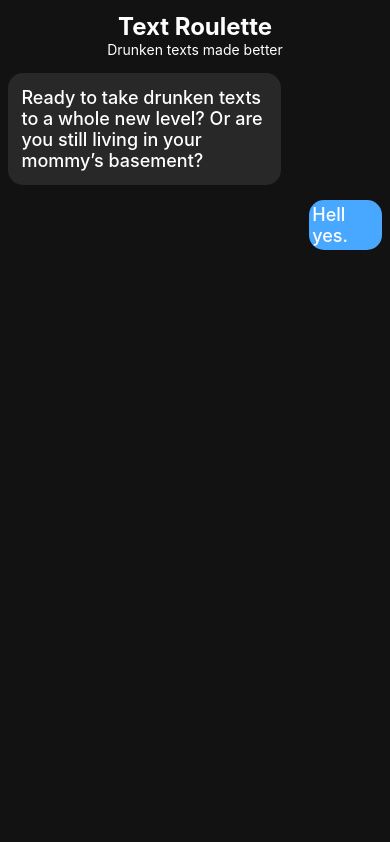
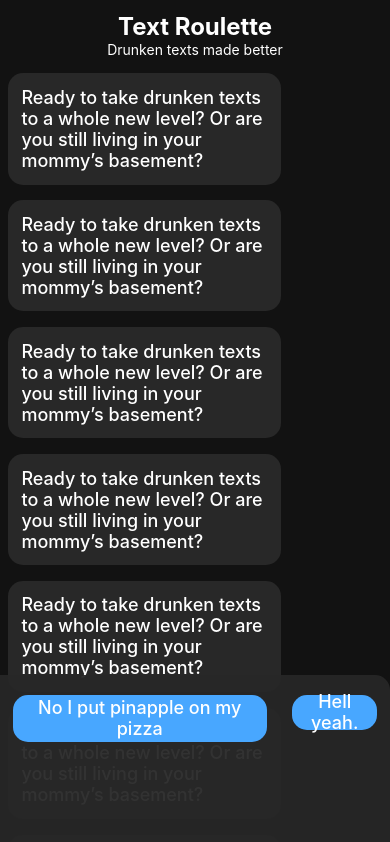
Before and after one commit to seanroades/textRoulette, a React Native app: screen / in a window 390 px wide. Built offline with nearby package versions, Linux system fonts and the light colour scheme.

Commit message:
scrollable UI

```diff
--- a/App.tsx
+++ b/App.tsx
@@ -1,19 +1,56 @@
 import { StatusBar } from 'expo-status-bar';
-import React, { useEffect, useState }from 'react';
-import { StyleSheet, Text, Share, SafeAreaView, View, Button } from 'react-native';
+import React,
+  {
+    useEffect,
+    useState,
+  } from 'react';
+import {
+    ScrollView,
+    ScrollViewProps,
+    Text,
+    SafeAreaView,
+    View
+  } from 'react-native';
 import Roulette from './Roulette'
 import styles from './Styles'
 import * as Contacts from 'expo-contacts';
 import TextMessage from './Components/Texts'
+import TextResponse from './Components/ResponseText'
 
 export default function App() {
-
   return (
     <SafeAreaView style={styles.bg}>
-      <View style={{paddingTop: '3%'}}>
+      <StatusBar style="light" />
+
+      <View style={{paddingTop: '3%', marginBottom: '4%'}}>
         <Text style={styles.largeHeaderText}>Text Roulette</Text>
         <Text style={styles.smallHeaderText}>Drunken texts made better</Text>
       </View>
+      <ScrollView>
+        <TextMessage
+          message={"Ready to take drunken texts to a whole new level? Or are you still living in your mommy’s basement?"}
+          fromTextRoulette={true}
+        />
+        <TextMessage
+          message={"Ready to take drunken texts to a whole new level? Or are you still living in your mommy’s basement?"}
+          fromTextRoulette={true}
+        />
+        <TextMessage
+          message={"Ready to take drunken texts to a whole new level? Or are you still living in your mommy’s basement?"}
+          fromTextRoulette={true}
+        />
+        <TextMessage
+          message={"Ready to take drunken texts to a whole new level? Or are you still living in your mommy’s basement?"}
+          fromTextRoulette={true}
+        />
+        <TextMessage
+          message={"Ready to take drunken texts to a whole new level? Or are you still living in your mommy’s basement?"}
+          fromTextRoulette={true}
+        />
+        <TextMessage
+          message={"Ready to take drunken texts to a whole new level? Or are you still living in your mommy’s basement?"}
+          fromTextRoulette={true}
+        />
         <TextMessage
           message={"Ready to take drunken texts to a whole new level? Or are you still living in your mommy’s basement?"}
           fromTextRoulette={true}
@@ -22,8 +59,19 @@ export default function App() {
           message={"Hell yes."}
           fromTextRoulette={false}
         />
+        <TextMessage
+          message={"Ready to take drunken texts to a whole new level? Or are you still living in your mommy’s basement?"}
+          fromTextRoulette={true}
+        />
+        <View style={{height: 200, backgroundColor: '#121212'}}></View>
+      </ScrollView>
+      <View style={styles.mockKeyboard}>
+        <View style={{flexDirection: "row", justifyContent: 'space-around', paddingTop: '5%'}}>
+          <TextResponse message="No I put pinapple on my pizza" />
+          <TextResponse message="Hell yeah." />
+        </View>
+      </View>
       {/* <Roulette /> */}
-      <StatusBar style="light" />
     </SafeAreaView>
   );
 }
--- /dev/null
+++ b/Components/ResponseText.tsx
@@ -0,0 +1,27 @@
+import styles from '../Styles'
+import { View, Text, TouchableOpacity} from 'react-native';
+import React from 'react';
+
+interface TextResponse {
+  message: String;
+  /**
+   * Specifies message to display in text
+   */
+  // pathFunction:
+}
+
+export default function TextMessage(props: TextResponse) {
+  return (
+    <TouchableOpacity>
+      <View>
+          <View style={styles.textBGFromTextUserResponse} >
+            <View style={{padding: '5%', justifyContent: 'center', alignItems: 'center', flex: 1}}>
+              <Text style={[styles.mediumHeaderText, {textAlign: 'center'}]}>
+                {props.message}
+              </Text>
+            </View>
+          </View>
+      </View>
+    </TouchableOpacity>
+  );
+}
--- a/styles.tsx
+++ b/styles.tsx
@@ -12,7 +12,6 @@ export default StyleSheet.create({
     fontSize: themeStyles.FONT_SIZE_MEDIUM,
     color: themeStyles.BG_LIGHT_COLOR,
     fontWeight: themeStyles.FONT_WEIGHT_MEDIUM,
-    textAlign: 'left',
   },
   smallHeaderText: {
     fontSize: themeStyles.FONT_SIZE_SMALL,
@@ -28,7 +27,7 @@ export default StyleSheet.create({
     maxWidth: '70%',
     width: 'auto',
     borderRadius: themeStyles.TEXT_BORDER_RADIUS,
-    marginTop: '4%',
+    marginBottom: '4%',
     marginLeft: '2%'
   },
   textBGContainerFromRoulette: {
@@ -39,10 +38,28 @@ export default StyleSheet.create({
     maxWidth: '70%',
     width: 'auto',
     borderRadius: themeStyles.TEXT_BORDER_RADIUS,
-    marginTop: '4%',
-    marginRight: '2%'
+    marginBottom: '4%',
+    marginRight: '2%',
   },
+
+  textBGFromTextUserResponse: {
+    backgroundColor: themeStyles.ACCENT_COLOR,
+    maxWidth: '100%',
+    width: 'auto',
+    borderRadius: themeStyles.TEXT_BORDER_RADIUS,
+    height: '70%'
+  },
+
   textBGContainerFromUser: {
     alignItems: 'flex-end'
+  },
+  mockKeyboard: {
+    backgroundColor: 'rgba(40, 40, 40, 0.95)',
+     height: '20%',
+     position: 'absolute',
+     left: 0,
+     right: 0,
+     bottom: 0,
+     borderTopRightRadius: themeStyles.TEXT_BORDER_RADIUS
   }
 });
```
Lines whose indentation alone changed are shown as unchanged.
